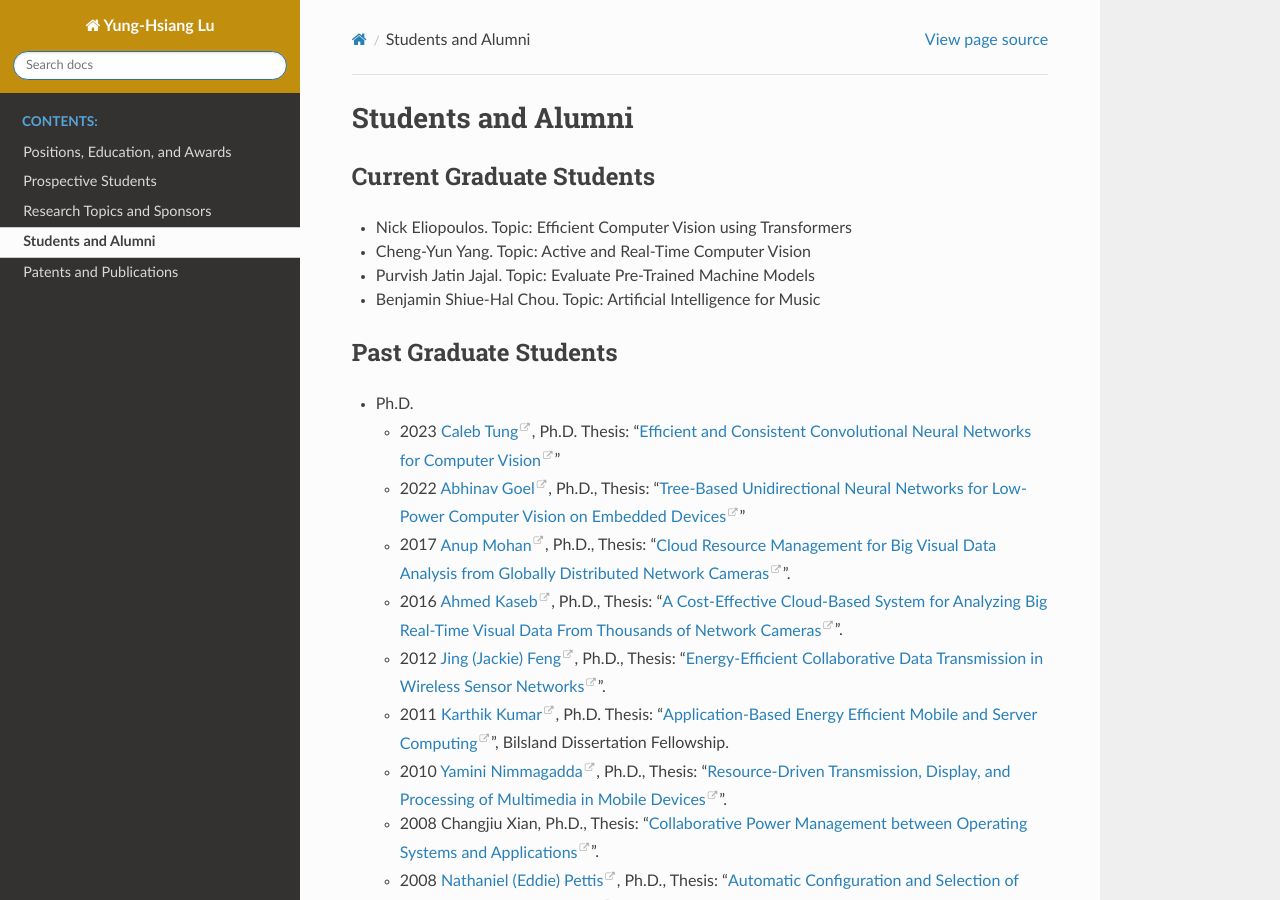
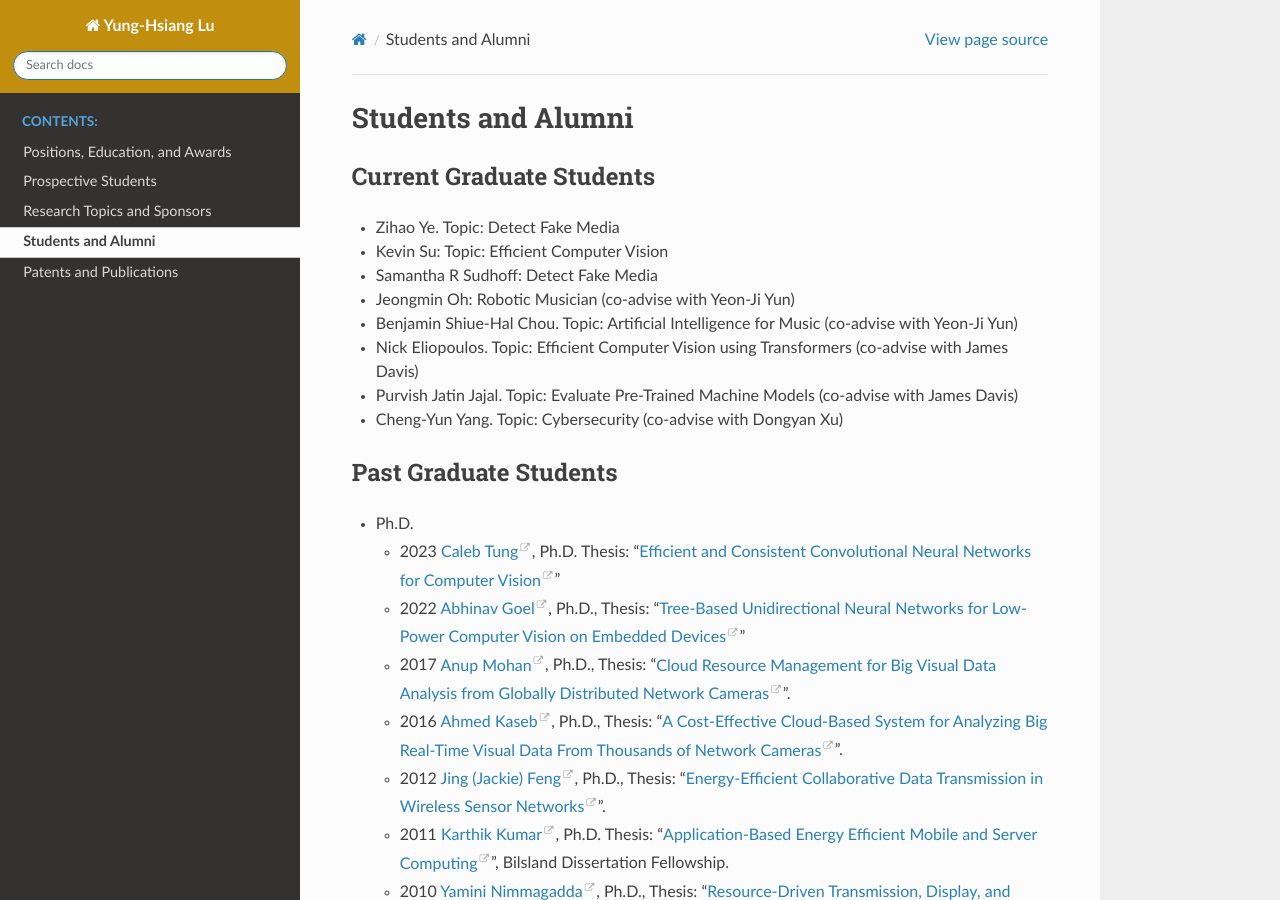
Before and after one commit to luyunghsiang/yhluweb, a Sphinx documentation site: the page built from source/alumni.rst, in a window 1280 px wide and 900 px high. Built offline with Sphinx 7.4.7 and the Read the Docs theme 3.1.0, drawn with Linux system fonts in a browser that asks for light colours; pages that are not in the unit, such as notebooks, are missing from menus.

Commit message:
Revise current graduate students section
Updated current graduate students list with new entries and co-advisors.

```diff
--- a/source/alumni.rst
+++ b/source/alumni.rst
@@ -4,13 +4,21 @@ Students and Alumni
 Current Graduate Students
 -------------------------
 
-- Nick Eliopoulos. Topic: Efficient Computer Vision using Transformers
+- Zihao Ye. Topic: Detect Fake Media
 
-- Cheng-Yun Yang. Topic: Active and Real-Time Computer Vision
+- Kevin Su: Topic: Efficient Computer Vision
 
-- Purvish Jatin Jajal. Topic: Evaluate Pre-Trained Machine Models
+- Samantha R Sudhoff: Detect Fake Media
 
-- Benjamin Shiue-Hal Chou. Topic: Artificial Intelligence for Music
+- Jeongmin Oh: Robotic Musician (co-advise with Yeon-Ji Yun)
+
+- Benjamin Shiue-Hal Chou. Topic: Artificial Intelligence for Music (co-advise with Yeon-Ji Yun)
+
+- Nick Eliopoulos. Topic: Efficient Computer Vision using Transformers (co-advise with James Davis)
+
+- Purvish Jatin Jajal. Topic: Evaluate Pre-Trained Machine Models (co-advise with James Davis)
+
+- Cheng-Yun Yang. Topic: Cybersecurity (co-advise with Dongyan Xu)
 
 Past Graduate Students
 ----------------------
```
